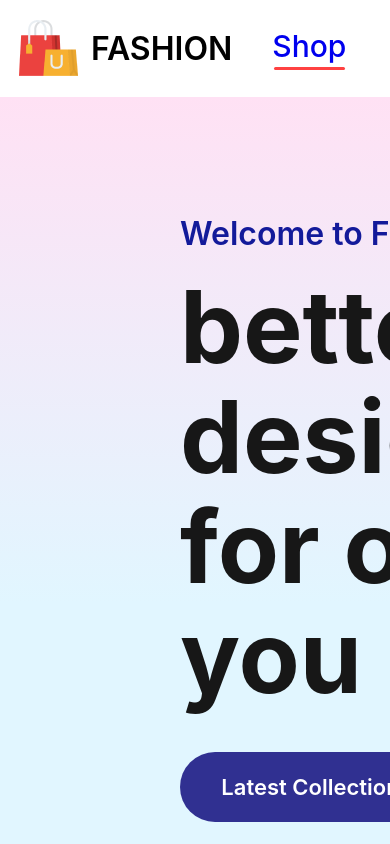
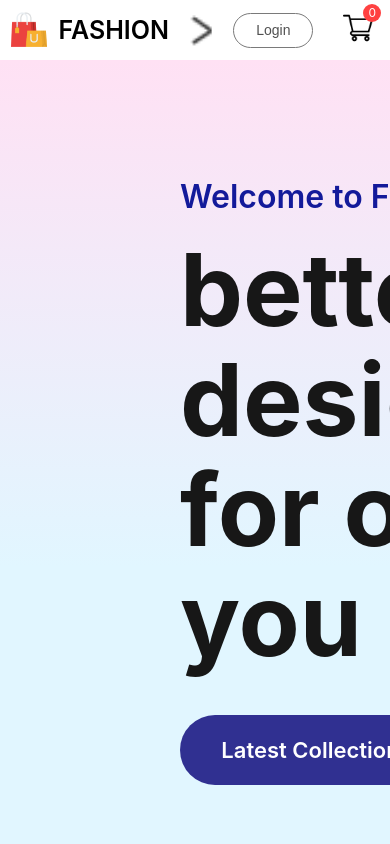
Before and after one commit to anuragshrestha/CloudMart, a React (Create React App) app: page / in a window 390 px wide. Shown: the top 844 px of the page. Built offline with nearby package versions, Linux system fonts and the light colour scheme.

Commit message:
adjusted the css according to device width

```diff
--- a/src/components/navbar/Navbar.css
+++ b/src/components/navbar/Navbar.css
@@ -3,6 +3,7 @@
   justify-content: space-around;
   padding: 16px;
   box-shadow: 0 1px 3px -2px black;
+  align-items: center;
 }
 .nav-logo {
   display: flex;
@@ -76,3 +77,92 @@
   font-size: 14px;
   color:white;
 }
+.nav-dropdown{
+  display: none;
+}
+
+@media(max-width:1280px){
+  .navbar{
+    padding: 12px 50px;
+  }
+  .nav-logo img{
+    width: 40px;
+  }
+  .nav-logo p{
+    font-size: 25px;
+  }
+  .nav-menu{
+    gap: 30px;
+    font-size: 16px;
+  }
+  .nav-login-cart{
+    gap: 30px;
+  }
+
+  .nav-login-cart button{
+     width: 120px;
+     height: 45px;
+     font-size: 16px;
+  }
+  .nav-cart-count{
+    margin-left: -40px;
+    font-size: 12px;
+
+  }
+}
+
+@media(max-width:1024px){
+  .navbar{
+    padding: 12px 30px;
+  }
+  .nav-menu{
+    gap: 25px;
+    font-size: 14px;
+  }
+  .nav-login-cart{
+    gap: 30px;
+  }
+.nav-login-cart img {
+  width: 30px;
+}
+  .nav-login-cart button{
+     width: 80px;
+     height: 35px;
+     font-size: 14px;
+  }
+  .nav-cart-count{
+    margin-left: -40px;
+    font-size: 12px;
+
+  }
+  .nav-cart-count{
+    width: 18px;
+    height: 18px;
+  }
+}
+@media(max-width:800px){
+  .navbar{
+    padding: 10px 0px;
+  }
+  .nav-dropdown{
+    display: block;
+    width: 30px;
+    rotate:  -90deg;
+    transition: 0.5s;
+  }
+  .nav-menu{
+    display: none;
+    height: 80px;
+    width: 100%;
+    position: absolute;
+    background-color: white;
+    justify-content: center;
+    top: 50px;
+  }
+  .nav-menu-visible{
+    display: flex;
+  }
+  .nav-dropdown.open{
+   transform: rotate(90deg);
+  }
+}
--- a/src/components/navbar/Navbar.jsx
+++ b/src/components/navbar/Navbar.jsx
@@ -1,14 +1,21 @@
-import React, { useContext, useState } from "react";
+import React, { useContext, useState, useRef } from "react";
 import "./Navbar.css";
 import logo from "./../assets/logo.png";
 import cart_icon from "./../assets/cart_icon.png";
 import { Link } from "react-router-dom";
 import { ShopContext } from "../../context/ShopContext";
+import dropdown_icon from './../assets/dropdown_icon.png'
 
 const Navbar = () => {
   //use state to keep track of the curent screen and show border
   const [menu, setMenu] = useState("shop");
   const { getTotalCartItems} = useContext(ShopContext);
+  const menuRef = useRef();
+
+  const drop_down = (e) => {
+    menuRef.current.classList.toggle('nav-menu-visible');
+    e.target.classList.toggle('open');
+ }
 
   return (
     <div className="navbar">
@@ -16,7 +23,8 @@ const Navbar = () => {
         <img src={logo} alt="" />
         <p>FASHION</p>
       </div>
-      <ul className="nav-menu">
+      <img className="nav-dropdown" onClick={drop_down} src={dropdown_icon} alt="" />
+      <ul  ref={menuRef} className="nav-menu">
         <li
           onClick={() => {
             setMenu("shop");
```
